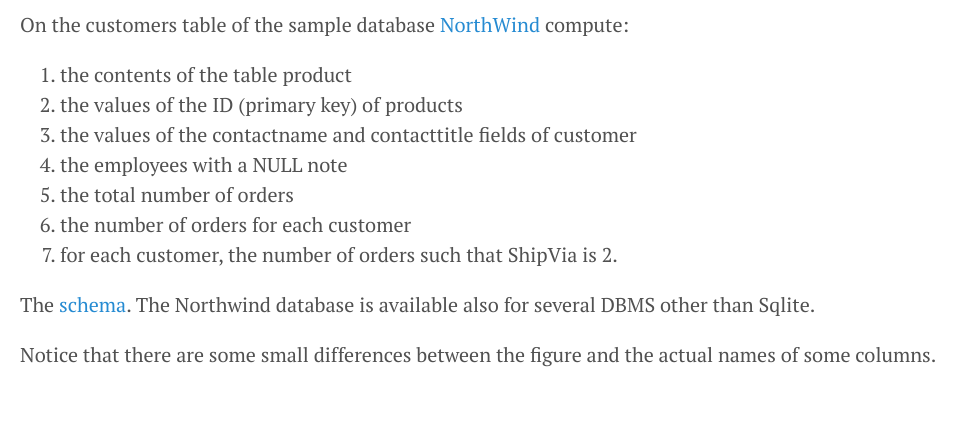
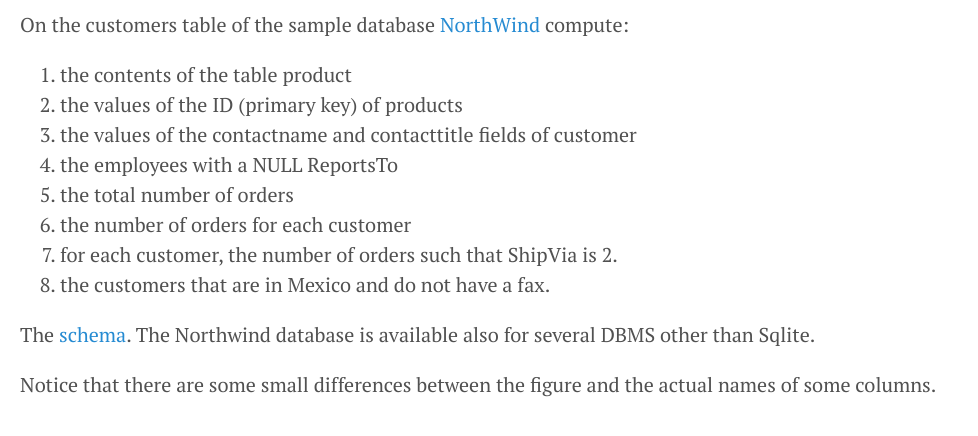
Before and after one commit to gdv/foundationsCS, a Jekyll site: the page built from docs/sql-01-sfw.md, in a window 1280 px wide. Shown: the top 436 px of the page, without its empty margins (0-978 px from the left). Built offline with Jekyll 4.4.1, drawn with Linux system fonts in a browser that asks for light colours; our own code applies the rules of GitHub Pages for plain Markdown files.

Commit message:
revised exercise

```diff
--- a/docs/sql-01-sfw.md
+++ b/docs/sql-01-sfw.md
@@ -3,11 +3,11 @@ On the customers table of the sample database [NorthWind](https://github.com/gdv
 1.  the contents of the table product
 1.  the values of the ID (primary key) of products
 1.  the values of the contactname and contacttitle fields of customer
-1.  the employees with a NULL note
+1.  the employees with a NULL ReportsTo
 1.  the total number of orders
 1.  the number of orders for each customer
 1.  for each customer, the number of orders such that ShipVia is 2.
-
+1.  the customers that are in Mexico and do not have a fax.
 
 
 
```
Also changed, not shown: 1 other file.
